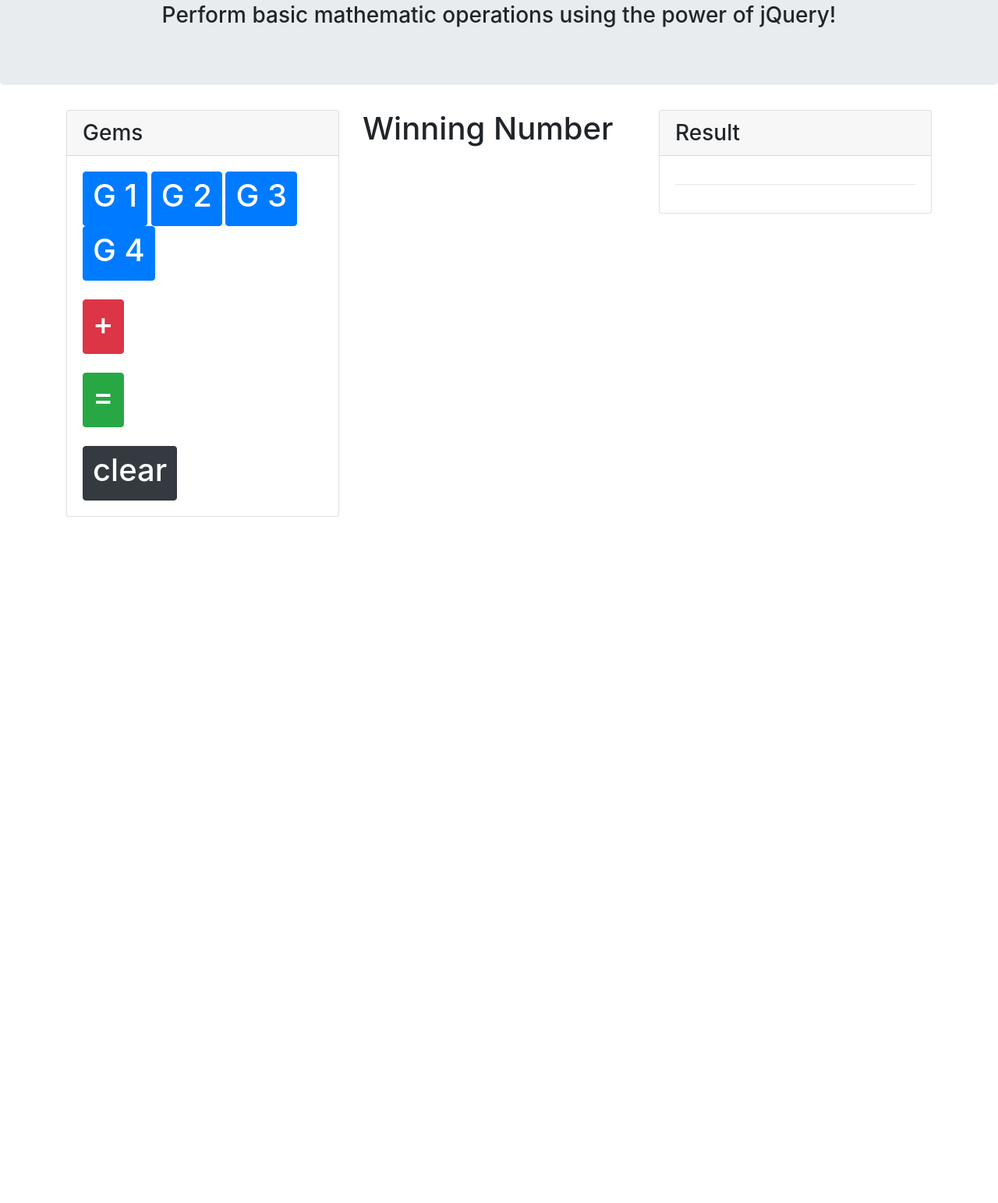
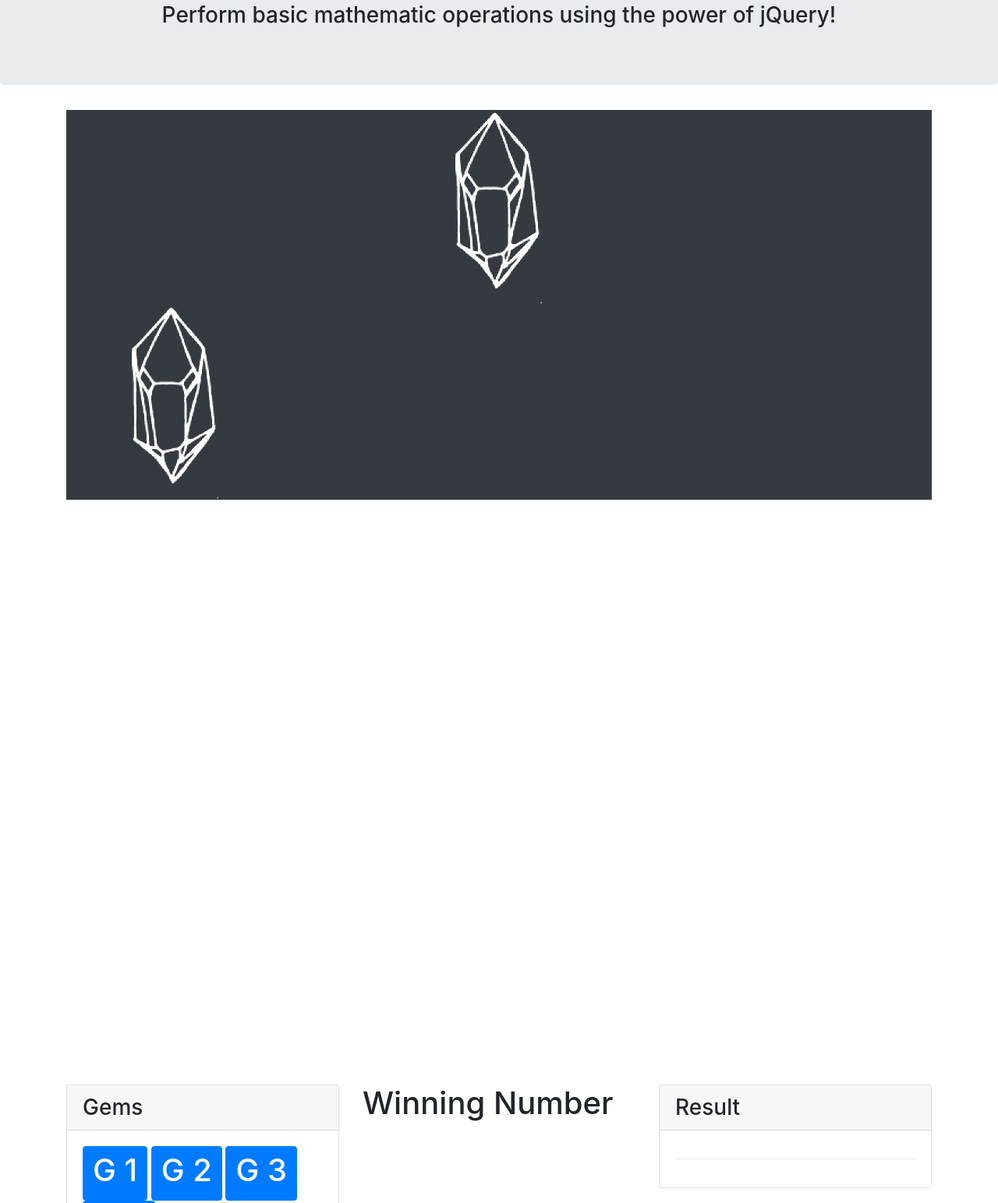
Before and after one commit to smh7/week4-game, a plain HTML site: page index.html in a window 1280 px wide. Shown: the part 117-1660 px from the top of the page at 78% size. Before the commit the page ends 800 px from the top, so only its background shows below. Drawn offline with nearby package versions, Linux system fonts and the light colour scheme.

Commit message:
version 0.4

```diff
--- a/index.html
+++ b/index.html
@@ -8,8 +8,8 @@
   <script src="https://cdnjs.cloudflare.com/ajax/libs/jquery/3.2.1/jquery.min.js"></script>
 
   <!-- Added a link to Bootstrap-->
-  <link href="https://maxcdn.bootstrapcdn.com/bootstrap/4.0.0/css/bootstrap.min.css" rel="stylesheet" integrity="sha384-Gn5384xqQ1aoWXA+058RXPxPg6fy4IWvTNh0E263XmFcJlSAwiGgFAW/dAiS6JXm"
-    crossorigin="anonymous">
+  <link rel="stylesheet" href="https://maxcdn.bootstrapcdn.com/bootstrap/4.0.0/css/bootstrap.min.css" integrity="sha384-Gn5384xqQ1aoWXA+058RXPxPg6fy4IWvTNh0E263XmFcJlSAwiGgFAW/dAiS6JXm" crossorigin="anonymous">
+
 
 </head>
 <body>
@@ -20,7 +20,27 @@
   </div>
 
   <div class="container">
+<div class="row">
+  <div class="container">
+    <div class="gem-rom">
 
+      <div class="col-md-auto bg-dark">
+          <img src="resources/img/gem1.png" class="rounded mx-auto d-block" alt="...">
+        <img src="resources/img/gem1.png" alt="Gem 1"/>
+      </div>
+      <div class="col-md-auto">
+        <img src="resources/img/gem2.png" alt="Gem 1"/>
+      </div>
+      <div class="col-md-auto">
+        <img src="resources/img/gem3.png" alt="Gem 1"/>
+      </div>
+      <div class="col-md-auto">
+        <img src="resources/img/gem4.png" alt="Gem 1"/>
+      </div>
+
+    </div>
+  </div>
+</div>
     <div class="row">
 
       <!-- Calculator Panel -->
```
